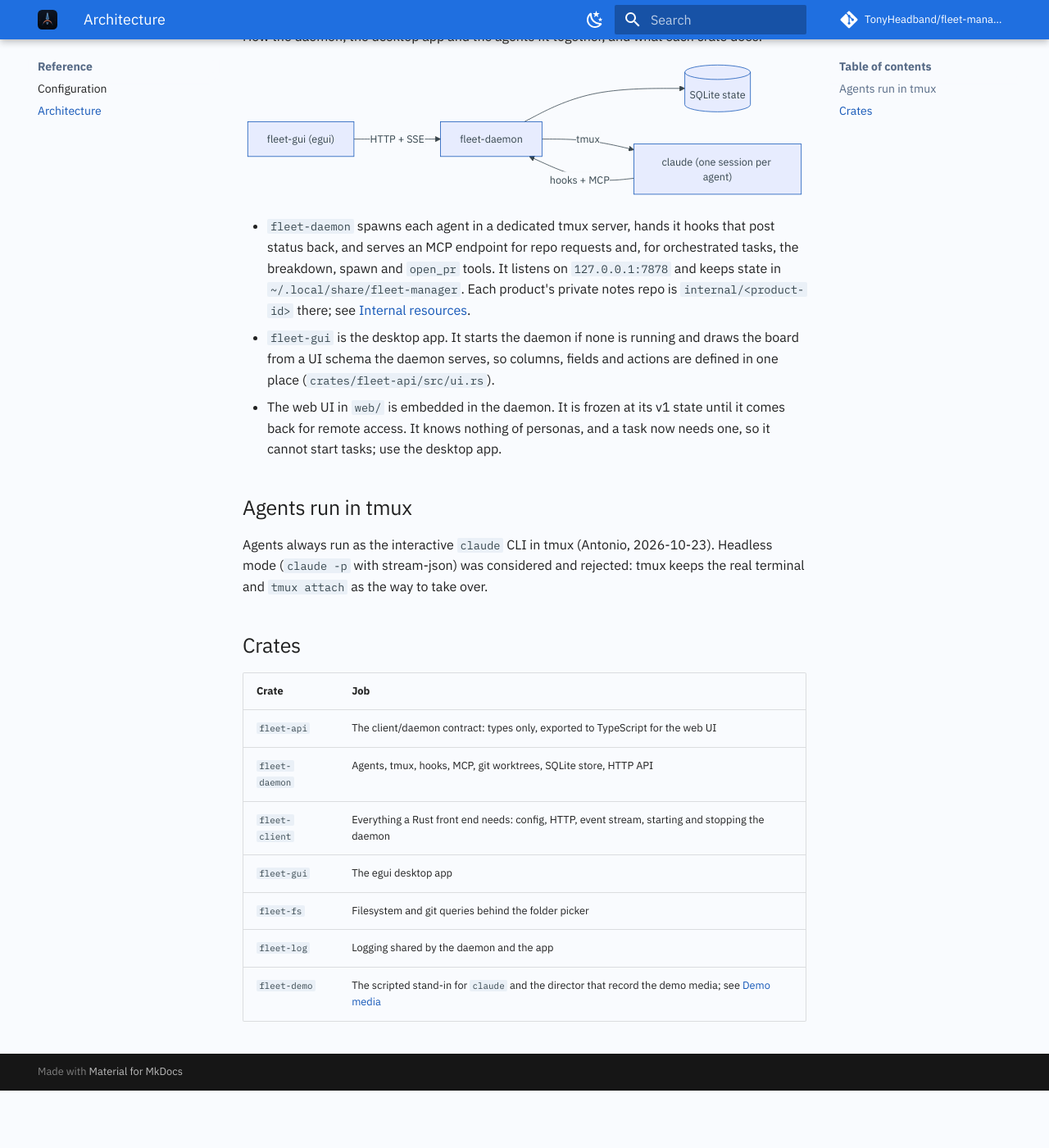
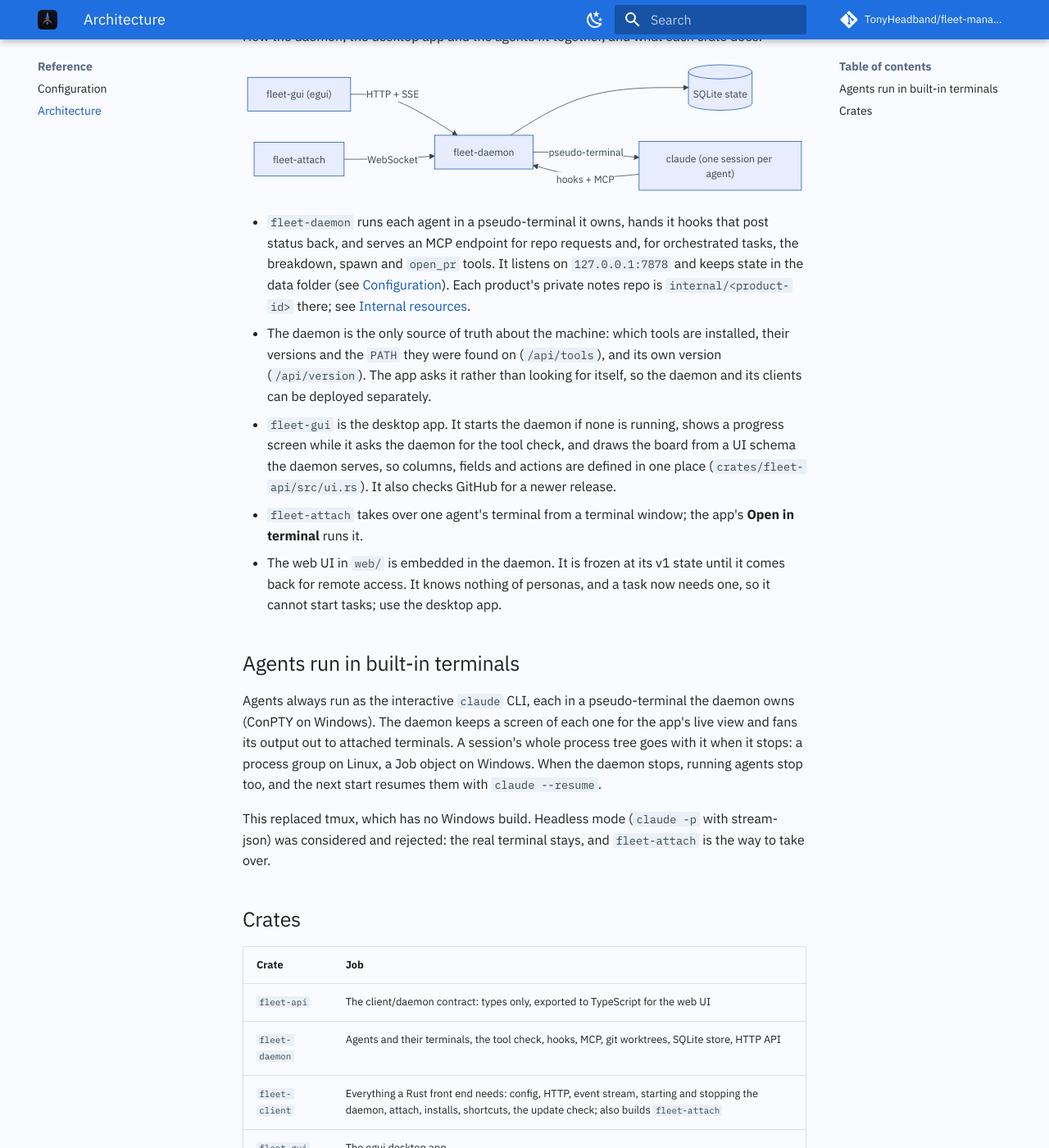
Before and after one commit to TonyHeadband/fleet-manager, an MkDocs documentation site: the page built from docs/reference/architecture.md, in a window 1280 px wide and 1400 px high, scrolled down 196 px. Shown: the whole window at 82% size. Built offline with MkDocs 1.6.1 and Material for MkDocs 9.7.7, drawn with Linux system fonts in a browser that asks for light colours; comment, search, counter and statistics services are not loaded; before the commit the page ends 1526 px from its top, so only the background shows below that; some of the changed text lies outside the part shown.

Commit message:
docs(reference): per-OS config paths, drop tmux_command, built-in terminals architecture
Co-Authored-By: Claude Opus 5.5 <noreply@anthropic.com>

````diff
--- a/docs/reference/architecture.md
+++ b/docs/reference/architecture.md
@@ -5,33 +5,45 @@ How the daemon, the desktop app and the agents fit together, and what each crate
 ```mermaid
 flowchart LR
     gui["fleet-gui (egui)"] -- "HTTP + SSE" --> daemon["fleet-daemon"]
+    attach["fleet-attach"] -- "WebSocket" --> daemon
     daemon --> db[("SQLite state")]
-    daemon -- tmux --> claude["claude (one session per agent)"]
+    daemon -- "pseudo-terminal" --> claude["claude (one session per agent)"]
     claude -- "hooks + MCP" --> daemon
 ```
 
-- `fleet-daemon` spawns each agent in a dedicated tmux server, hands it hooks that post status back, and serves an
-  MCP endpoint for repo requests and, for orchestrated tasks, the breakdown, spawn and `open_pr` tools. It
-  listens on `127.0.0.1:7878` and keeps state in `~/.local/share/fleet-manager`. Each product's private notes repo
-  is `internal/<product-id>` there; see [Internal resources](../guide/orchestrated-tasks.md#internal-resources).
-- `fleet-gui` is the desktop app. It starts the daemon if none is running and draws the board from a UI schema the
-  daemon serves, so columns, fields and actions are defined in one place (`crates/fleet-api/src/ui.rs`).
+- `fleet-daemon` runs each agent in a pseudo-terminal it owns, hands it hooks that post status back, and serves an
+  MCP endpoint for repo requests and, for orchestrated tasks, the breakdown, spawn and `open_pr` tools. It listens
+  on `127.0.0.1:7878` and keeps state in the data folder (see [Configuration](configuration.md)). Each product's
+  private notes repo is `internal/<product-id>` there; see
+  [Internal resources](../guide/orchestrated-tasks.md#internal-resources).
+- The daemon is the only source of truth about the machine: which tools are installed, their versions and the
+  `PATH` they were found on (`/api/tools`), and its own version (`/api/version`). The app asks it rather than
+  looking for itself, so the daemon and its clients can be deployed separately.
+- `fleet-gui` is the desktop app. It starts the daemon if none is running, shows a progress screen while it asks
+  the daemon for the tool check, and draws the board from a UI schema the daemon serves, so columns, fields and
+  actions are defined in one place (`crates/fleet-api/src/ui.rs`). It also checks GitHub for a newer release.
+- `fleet-attach` takes over one agent's terminal from a terminal window; the app's **Open in terminal** runs it.
 - The web UI in `web/` is embedded in the daemon. It is frozen at its v1 state until it comes back for remote access.
   It knows nothing of personas, and a task now needs one, so it cannot start tasks; use the desktop app.
 
-## Agents run in tmux
+## Agents run in built-in terminals
 
-Agents always run as the interactive `claude` CLI in tmux (Antonio, 2026-10-23). Headless mode (`claude -p` with
-stream-json) was considered and rejected: tmux keeps the real terminal and `tmux attach` as the way to take over.
+Agents always run as the interactive `claude` CLI, each in a pseudo-terminal the daemon owns (ConPTY on Windows).
+The daemon keeps a screen of each one for the app's live view and fans its output out to attached terminals. A
+session's whole process tree goes with it when it stops: a process group on Linux, a Job object on Windows. When the
+daemon stops, running agents stop too, and the next start resumes them with `claude --resume`.
+
+This replaced tmux, which has no Windows build. Headless mode (`claude -p` with stream-json) was considered and
+rejected: the real terminal stays, and `fleet-attach` is the way to take over.
 
 ## Crates
 
 | Crate | Job |
 |---|---|
 | `fleet-api` | The client/daemon contract: types only, exported to TypeScript for the web UI |
-| `fleet-daemon` | Agents, tmux, hooks, MCP, git worktrees, SQLite store, HTTP API |
-| `fleet-client` | Everything a Rust front end needs: config, HTTP, event stream, starting and stopping the daemon |
+| `fleet-daemon` | Agents and their terminals, the tool check, hooks, MCP, git worktrees, SQLite store, HTTP API |
+| `fleet-client` | Everything a Rust front end needs: config, HTTP, event stream, starting and stopping the daemon, attach, installs, shortcuts, the update check; also builds `fleet-attach` |
 | `fleet-gui` | The egui desktop app |
-| `fleet-fs` | Filesystem and git queries behind the folder picker |
+| `fleet-fs` | Per-OS folders, child-process setup, and the filesystem and git queries behind the folder picker |
 | `fleet-log` | Logging shared by the daemon and the app |
 | `fleet-demo` | The scripted stand-in for `claude` and the director that record the demo media; see [Demo media](../contributing/demo.md) |
````
Also changed, not shown: docs/reference/configuration.md (+17 -8 lines).
